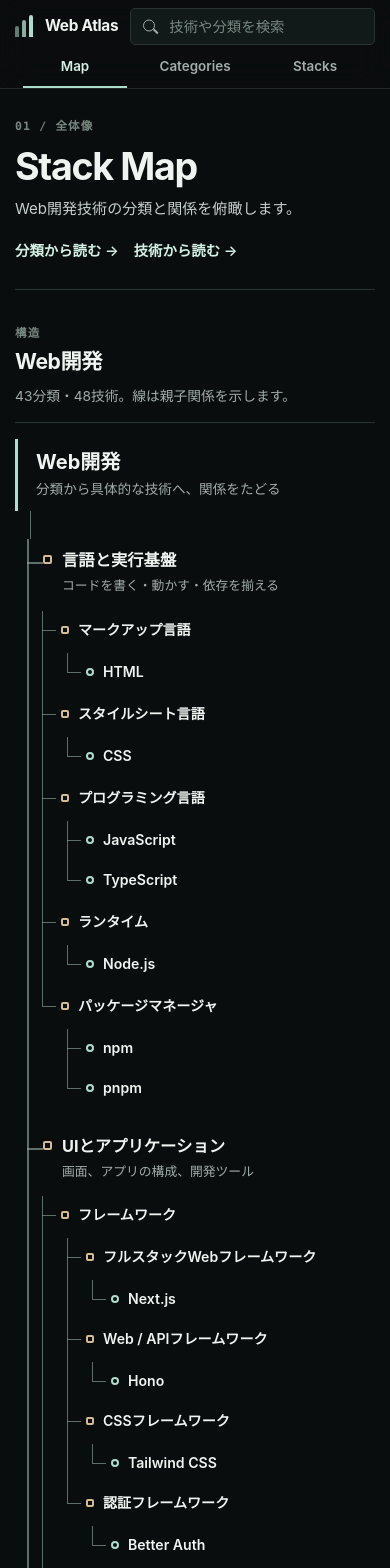
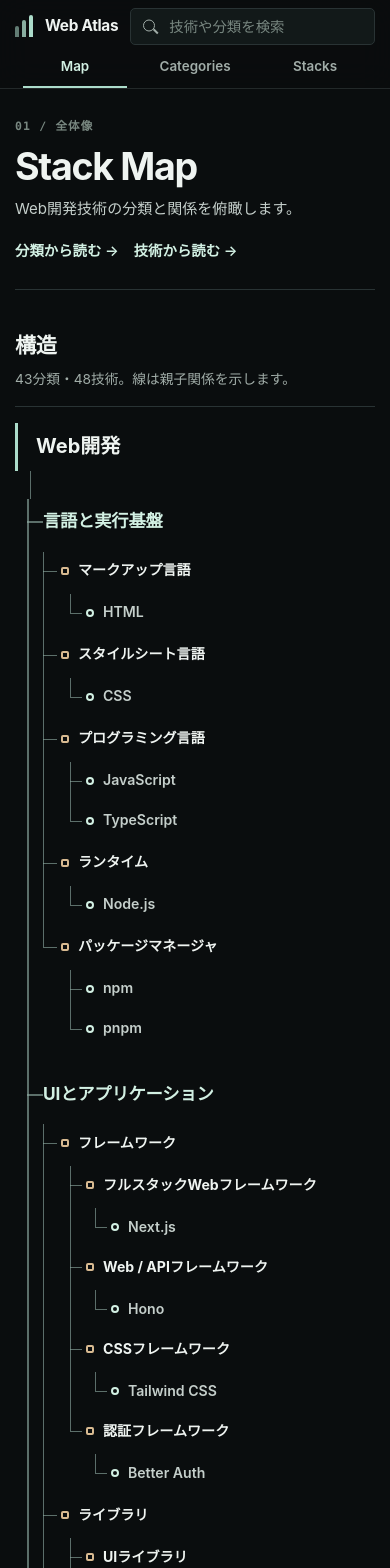
Before and after one commit to Lye-0/web-atlas, a React (Vite) app: page /dictionary/map in a window 390 px wide. Shown: the top 1568 px of the page. Built offline with nearby package versions, Linux system fonts and the light colour scheme.

Commit message:
fix: Mapの階層表示とRoot接続を整える

```diff
--- a/src/components/map/StackMap.tsx
+++ b/src/components/map/StackMap.tsx
@@ -28,6 +28,8 @@
 const groupsBySide = (side: DictionaryVisualGroup['side']) => dictionaryVisualGroups
   .filter((group) => group.side === side)
   .sort((a, b) => a.order - b.order);
+
+const groupsByOrder = [...dictionaryVisualGroups].sort((a, b) => a.order - b.order);
 
 function MapNodeView({ node }: { node: MapNode }) {
   if (node.kind === 'group') {
@@ -96,16 +98,26 @@
       aria-labelledby={`map-visual-group-${group.id}`}
     >
       <header className="map-visual-group-heading">
-        <span className="map-group-marker" aria-hidden="true" />
-        <div>
-          <h3 id={`map-visual-group-${group.id}`}>{group.label}</h3>
-          <p>{group.description}</p>
-        </div>
+        <h3 id={`map-visual-group-${group.id}`}>{group.label}</h3>
       </header>
       <ul className="map-tree-list">
         {nodes.map((node) => <MapNodeView key={getNodeKey(node)} node={node} />)}
       </ul>
     </section>
+  );
+}
+
+function MapVerticalTree({ groups }: { groups: DictionaryVisualGroup[] }) {
+  return (
+    <div className="map-mobile-groups">
+      <ul className="map-mobile-group-list">
+        {groups.map((group) => (
+          <li className="map-mobile-group-item" key={group.id}>
+            <MapVisualGroup group={group} />
+          </li>
+        ))}
+      </ul>
+    </div>
   );
 }
 
@@ -117,7 +129,6 @@
     <div className="stack-map" role="region" aria-label="Web開発技術の分類マップ">
       <div className="map-root-node">
         <strong>Web開発</strong>
-        <span>分類から具体的な技術へ、関係をたどる</span>
       </div>
 
       <div className="map-visual-groups">
@@ -130,6 +141,8 @@
         </div>
       </div>
 
+      <MapVerticalTree groups={groupsByOrder} />
+
       <div className="map-legend" role="group" aria-label="マップの凡例">
         <span><span className="map-legend-marker map-legend-category" aria-hidden="true" />分類</span>
         <span><span className="map-legend-marker map-legend-stack" aria-hidden="true" />技術</span>
--- a/src/pages/MapPage.tsx
+++ b/src/pages/MapPage.tsx
@@ -25,8 +25,7 @@
       <section className="dictionary-section map-section" aria-labelledby="map-title">
         <div className="section-heading">
           <div>
-            <p className="section-kicker">構造</p>
-            <h2 id="map-title">Web開発</h2>
+            <h2 id="map-title">構造</h2>
           </div>
           <p className="section-note">{categories.length}分類・{stacks.length}技術。線は親子関係を示します。</p>
         </div>
--- a/src/styles.css
+++ b/src/styles.css
@@ -472,18 +472,22 @@
 }
 
 .stack-map {
+  --map-group-gap: 34px;
+  --map-group-indent: 26px;
+  --map-category-indent: 22px;
+  --map-branch-indent: 16px;
   padding-top: 16px;
 }
 
 .map-root-node {
   position: relative;
-  display: grid;
-  gap: 2px;
-  width: min(100%, 460px);
+  display: block;
+  width: min(100%, 260px);
   min-width: 0;
   margin: 0 auto;
   padding: 10px 18px;
   border-left: 3px solid var(--accent);
+  text-align: center;
 }
 
 .map-root-node::after {
@@ -503,11 +507,6 @@
   line-height: 1.35;
 }
 
-.map-root-node > span:last-child {
-  color: var(--muted);
-  font-size: 0.85rem;
-}
-
 .map-visual-groups {
   --map-trunk: 56px;
   position: relative;
@@ -521,7 +520,7 @@
 .map-visual-lane {
   display: grid;
   align-content: start;
-  gap: 26px;
+  gap: var(--map-group-gap);
   min-width: 0;
 }
 
@@ -553,7 +552,7 @@
 .map-visual-group {
   position: relative;
   min-width: 0;
-  padding: 0 0 6px;
+  padding: 0 0 8px;
 }
 
 .map-visual-lane-left .map-visual-group::after,
@@ -574,25 +573,21 @@
   left: calc(var(--map-trunk) / -2);
 }
 
+.map-mobile-groups {
+  display: none;
+}
+
 .map-visual-group-heading {
-  display: flex;
-  align-items: start;
-  gap: 10px;
+  display: block;
 }
 
 .map-visual-group-heading h3 {
   margin: 0;
-  color: var(--text);
-  font-size: 1.02rem;
-  font-weight: 670;
-  line-height: 1.45;
-}
-
-.map-visual-group-heading p {
-  margin: 3px 0 0;
-  color: var(--muted);
-  font-size: 0.8rem;
-  line-height: 1.55;
+  color: var(--accent-strong);
+  font-size: 1.08rem;
+  font-weight: 700;
+  letter-spacing: -0.01em;
+  line-height: 1.4;
 }
 
 .map-group-marker {
@@ -607,19 +602,21 @@
 
 .map-tree-list {
   --map-tree-gap: 4px;
+  --map-tree-indent: var(--map-group-indent);
   display: grid;
   gap: var(--map-tree-gap);
-  padding: 0 0 0 17px;
-  margin: 15px 0 0;
+  padding: 0 0 0 var(--map-tree-indent);
+  margin: 18px 0 0;
   list-style: none;
 }
 
 .map-tree-list-nested {
   --map-tree-gap: 2px;
+  --map-tree-indent: var(--map-branch-indent);
   gap: var(--map-tree-gap);
   margin-top: 4px;
-  margin-left: 19px;
-  padding-left: 14px;
+  margin-left: var(--map-category-indent);
+  padding-left: var(--map-tree-indent);
 }
 
 .map-tree-item,
@@ -638,7 +635,7 @@
   position: absolute;
   top: 0;
   bottom: calc(-1 * var(--map-tree-gap));
-  left: -18px;
+  left: calc(-1 * var(--map-tree-indent));
   width: 1px;
   background: var(--connector);
   content: "";
@@ -653,8 +650,8 @@
 .map-tree-group-node::after {
   position: absolute;
   top: var(--map-connector-offset);
-  left: -18px;
-  width: 17px;
+  left: calc(-1 * var(--map-tree-indent));
+  width: var(--map-tree-indent);
   height: 1px;
   background: var(--connector);
   content: "";
@@ -709,6 +706,19 @@
   word-break: normal;
 }
 
+.map-category-node .map-node-name {
+  font-weight: 650;
+}
+
+.map-stack-node .map-node-name {
+  color: var(--text-soft);
+  font-weight: 580;
+}
+
+.map-stack-node .map-node-marker {
+  border-color: var(--accent-strong);
+}
+
 .map-subgroup-heading {
   display: flex;
   align-items: baseline;
@@ -747,27 +757,27 @@
   }
 
   .map-visual-lane-left .map-tree-list {
-    padding: 0 17px 0 0;
+    padding: 0 var(--map-tree-indent) 0 0;
     border-left: 0;
   }
 
   .map-visual-lane-left .map-tree-list-nested {
-    margin-right: 19px;
+    margin-right: var(--map-category-indent);
     margin-left: 0;
-    padding-right: 14px;
+    padding-right: var(--map-tree-indent);
     padding-left: 0;
     border-left: 0;
   }
 
   .map-visual-lane-left .map-tree-item::before,
   .map-visual-lane-left .map-tree-group-node::before {
-    right: -18px;
+    right: calc(-1 * var(--map-tree-indent));
     left: auto;
   }
 
   .map-visual-lane-left .map-tree-item::after,
   .map-visual-lane-left .map-tree-group-node::after {
-    right: -18px;
+    right: calc(-1 * var(--map-tree-indent));
     left: auto;
   }
 }
@@ -1629,37 +1639,35 @@
   }
 
   .map-visual-groups {
-    display: grid;
-    grid-template-columns: 1fr;
-    gap: 0;
+    display: none;
+  }
+
+  .map-central-trunk {
+    display: none;
+  }
+
+  .map-mobile-groups {
+    display: block;
     margin-top: 28px;
     padding-left: 28px;
   }
 
-  .map-root-node {
-    width: 100%;
+  .map-mobile-group-list {
+    display: grid;
+    gap: 0;
     margin: 0;
-  }
-
-  .map-root-node::after {
-    left: 12px;
-    height: 28px;
-    background: var(--connector);
-  }
-
-  .map-visual-lane {
-    display: contents;
-  }
-
-  .map-central-trunk {
-    display: none;
-  }
-
-  .map-visual-groups::before {
-    display: none;
-  }
-
-  .map-visual-group::before {
+    padding: 0;
+    list-style: none;
+  }
+
+  .map-mobile-group-item {
+    --map-group-branch-offset: 12px;
+    position: relative;
+    min-width: 0;
+    padding-bottom: 18px;
+  }
+
+  .map-mobile-group-item::before {
     position: absolute;
     top: 0;
     bottom: 0;
@@ -1669,17 +1677,29 @@
     content: "";
   }
 
-  .map-visual-lane-right .map-visual-group:last-child::before {
-    bottom: calc(100% - 23px);
-  }
-
-  .map-visual-lane-left .map-visual-group::after,
-  .map-visual-lane-right .map-visual-group::after {
-    top: 23px;
+  .map-mobile-group-item:last-child::before {
+    bottom: calc(100% - var(--map-group-branch-offset));
+  }
+
+  .map-mobile-group-item::after {
+    position: absolute;
+    top: var(--map-group-branch-offset);
     left: -16px;
-    right: auto;
     width: 16px;
     height: 2px;
+    background: var(--connector);
+    content: "";
+  }
+
+  .map-root-node {
+    width: 100%;
+    margin: 0;
+    text-align: left;
+  }
+
+  .map-root-node::after {
+    left: 12px;
+    height: 28px;
     background: var(--connector);
   }
 
@@ -1741,21 +1761,20 @@
     padding-top: 30px;
   }
 
-  .map-visual-groups,
   .category-index {
     grid-template-columns: 1fr;
   }
 
-  .map-visual-groups {
-    grid-template-areas: none;
-  }
-
   .category-index-group-list {
     grid-template-columns: 1fr;
   }
 
   .map-visual-group {
-    padding-bottom: 18px;
+    padding-bottom: 24px;
+  }
+
+  .map-mobile-group-item {
+    padding-bottom: 0;
   }
 }
 
@@ -1857,39 +1876,27 @@
     font-size: 1.32rem;
   }
 
-  .map-visual-groups {
-    gap: 0;
-    margin-top: 28px;
-    padding-top: 0;
-  }
-
   .map-visual-group {
     padding-top: 10px;
   }
 
+  .map-mobile-group-item {
+    --map-group-branch-offset: 22px;
+  }
+
   .map-root-node {
     min-width: 0;
   }
 
   .map-tree-list {
-    padding-left: 14px;
+    --map-tree-indent: 14px;
+    padding-left: var(--map-tree-indent);
   }
 
   .map-tree-list-nested {
+    --map-tree-indent: 12px;
     margin-left: 13px;
-    padding-left: 12px;
-  }
-
-  .map-tree-item::before,
-  .map-tree-group-node::before {
-    left: -15px;
-    width: 1px;
-  }
-
-  .map-tree-item::after,
-  .map-tree-group-node::after {
-    left: -15px;
-    width: 14px;
+    padding-left: var(--map-tree-indent);
   }
 
   .map-node {
```
Also changed, not shown: 1 other file (tests, documents, lock files or other folders).
